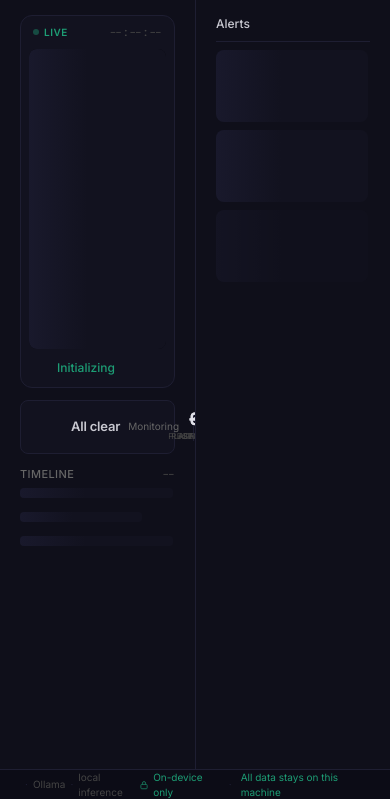
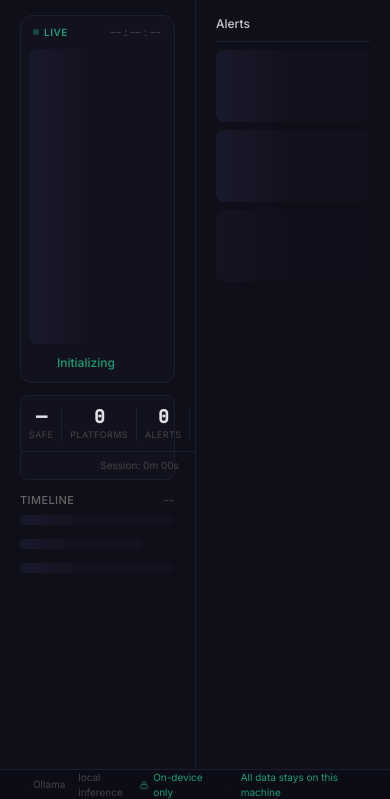
Before and after one commit to natalia-jaskowska/guardianlens, a Python web app: template app/templates/index.html in a window 390 px wide. Shown: the part 45-844 px from the top of the page. Run offline with Jinja, Linux system fonts and the light colour scheme; the template is opened without the code that fills it, so the values that code supplies are empty.

Commit message:
Shield removed from capture, grid stats row, alert card cleanup
- Removed shield icon/text from capture top bar (redundant with status bar)
- Stats row uses CSS Grid (4 equal columns, no wrapping)
- Session duration in stats row footer spanning all columns
- Capture height responsive: clamp(200px, 35vh, 350px)
- Content panel overflow-y: auto (no clipping)
- Alert card mid row: platform name instead of duplicate summary
- Cache bust v24

Co-Authored-By: Claude Opus 4.6 (1M context) <noreply@anthropic.com>

```diff
--- a/app/static/dashboard.css
+++ b/app/static/dashboard.css
@@ -102,7 +102,7 @@ button { font-family: inherit; cursor: pointer; }
   gap: 12px;
   min-width: 0;
   min-height: 0;
-  overflow: hidden;
+  overflow-y: auto;
 }
 
 /* RIGHT — alerts panel */
@@ -121,78 +121,47 @@ button { font-family: inherit; cursor: pointer; }
 /* ============================================================ 5b. Stats row */
 
 .gl-stats-row {
-  display: flex;
-  align-items: center;
-  gap: 0;
+  display: grid;
+  grid-template-columns: 1fr 1fr 1fr 1fr;
   background: var(--bg-card);
   border: 1px solid var(--border);
   border-radius: var(--radius-lg);
-  padding: 10px 0;
-  flex-shrink: 0;
-}
-.gl-status-mini {
-  display: flex;
-  align-items: center;
-  gap: 8px;
-  padding: 0 14px;
-  min-width: 0;
-  flex-shrink: 0;
-}
-.gl-status-icon {
-  width: 28px;
-  height: 32px;
-  flex-shrink: 0;
-}
-.gl-status-icon svg {
-  width: 100%;
-  height: 100%;
-  display: block;
-}
-.gl-status-title {
-  font-size: 13px;
-  font-weight: 600;
-  letter-spacing: -0.2px;
-  transition: color 0.4s;
-  white-space: nowrap;
-}
-.gl-status-sub {
-  font-size: 10px;
-  color: var(--text-dim);
-  white-space: nowrap;
-}
-.gl-stats-divider {
-  width: 1px;
-  height: 28px;
-  background: var(--border);
+  padding: 12px 0 0;
   flex-shrink: 0;
 }
 .gl-stat {
-  flex: 1;
   display: flex;
   flex-direction: column;
   align-items: center;
-  gap: 1px;
-  min-width: 0;
+  gap: 2px;
+  padding: 0 8px;
+}
+.gl-stat:not(:last-child) {
+  border-right: 1px solid var(--border);
 }
 .gl-stat-val {
-  font-size: 16px;
+  font-size: 18px;
   font-weight: 600;
   font-family: var(--font-mono);
   color: var(--text-primary);
   letter-spacing: -0.5px;
-  line-height: 1.1;
+  line-height: 1;
 }
 .gl-stat-lbl {
-  font-size: 8px;
+  font-size: 9px;
   color: var(--text-ghost);
   text-transform: uppercase;
   letter-spacing: 0.4px;
 }
-
-/* Shield state colors */
-.gl-shield-safe .gl-status-title { color: var(--safe); }
-.gl-shield-caution .gl-status-title { color: var(--caution); }
-.gl-shield-alert .gl-status-title { color: var(--alert); }
+.gl-stats-session {
+  grid-column: 1 / -1;
+  text-align: center;
+  font-size: 10px;
+  color: var(--text-ghost);
+  margin-top: 10px;
+  padding: 6px 0;
+  border-top: 1px solid var(--border);
+}
 
 /* ============================================================ 5c. Timeline */
 
@@ -440,7 +437,7 @@ button { font-family: inherit; cursor: pointer; }
 
 .gl-capture-screen {
   position: relative;
-  height: 300px;
+  height: clamp(200px, 35vh, 350px);
   display: flex;
   align-items: center;
   justify-content: center;
--- a/app/static/dashboard.js
+++ b/app/static/dashboard.js
@@ -15,9 +15,6 @@
     headerStatus: document.getElementById("header-status"),
     headerModel: document.getElementById("header-model"),
 
-    shieldHero: document.getElementById("shield-hero"),
-    shieldIcon: document.getElementById("shield-icon"),
-    shieldTitle: document.getElementById("shield-title"),
     shieldSub: document.getElementById("shield-sub"),
 
     captureCard: document.getElementById("capture-card"),
@@ -190,10 +187,8 @@
       title = "All clear";
       sub = `Session: ${dur}`;
     }
-    els.shieldHero.className = `gl-status-mini gl-shield-${mode}`;
-    els.shieldIcon.innerHTML = icon;
-    setText(els.shieldTitle, title);
-    setText(els.shieldSub, sub);
+    // Shield removed from capture card — only update session duration
+    setText(els.shieldSub, `Session: ${dur}`);
 
     // Populate metric counters
     const safePctEl = document.getElementById("status-safe-pct");
@@ -473,7 +468,7 @@
         <span class="gl-alert-card-plat" data-platform="${a.platform_key||"unknown"}">${a.platform_key && a.platform_key !== "unknown" ? `<img src="/static/icons/${a.platform_key}.svg" alt="">` : ""}</span>
         <span class="gl-alert-card-user">${esc(a.user)}</span>
         <span class="gl-alert-card-sep">\u2022</span>
-        <span class="gl-alert-card-summary">${esc(a.summary)}</span>
+        <span class="gl-alert-card-platform-name">${esc(a.platform||"Unknown")}</span>
       </div>
       <div class="gl-alert-card-bottom">${pills}${stageHtml}</div>
       <span class="gl-alert-card-arrow">\u203a</span>
--- a/app/templates/index.html
+++ b/app/templates/index.html
@@ -7,7 +7,7 @@
     <link rel="preconnect" href="https://fonts.googleapis.com" />
     <link rel="preconnect" href="https://fonts.gstatic.com" crossorigin />
     <link href="https://fonts.googleapis.com/css2?family=Inter:wght@400;500;600;700&family=JetBrains+Mono:wght@400;500&display=swap" rel="stylesheet" />
-    <link rel="stylesheet" href="/static/dashboard.css?v=20" />
+    <link rel="stylesheet" href="/static/dashboard.css?v=24" />
   </head>
   <body>
     <div id="shell" class="gl-shell">
@@ -60,12 +60,6 @@
 
           <!-- Stats row — horizontal under capture -->
           <div class="gl-stats-row">
-            <div class="gl-status-mini" id="shield-hero">
-              <div class="gl-status-icon" id="shield-icon"></div>
-              <div class="gl-status-title" id="shield-title">All clear</div>
-              <div class="gl-status-sub" id="shield-sub">Monitoring</div>
-            </div>
-            <div class="gl-stats-divider"></div>
             <div class="gl-stat" id="status-safe-pct">
               <span class="gl-stat-val">—</span>
               <span class="gl-stat-lbl">Safe</span>
@@ -82,6 +76,7 @@
               <span class="gl-stat-val">—</span>
               <span class="gl-stat-lbl">Response</span>
             </div>
+            <div class="gl-stats-session" id="shield-sub">Session: 0m 00s</div>
           </div>
 
           <!-- Timeline — fills remaining space -->
@@ -186,6 +181,6 @@
     </div>
 
     <script id="initial-state" type="application/json">{{ initial_state | tojson }}</script>
-    <script src="/static/dashboard.js?v=20" defer></script>
+    <script src="/static/dashboard.js?v=24" defer></script>
   </body>
 </html>
```
Also changed, not shown: other parts of app/static/dashboard.css (+29 -6 lines).
